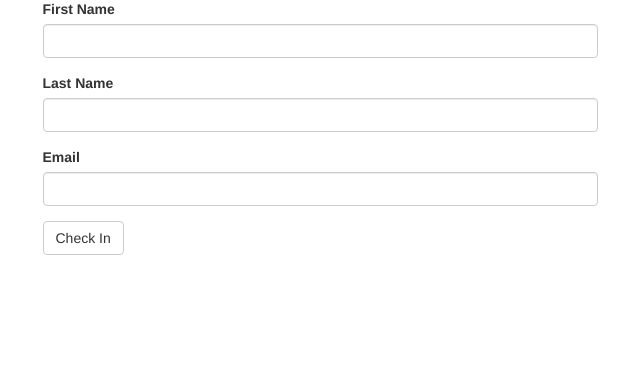
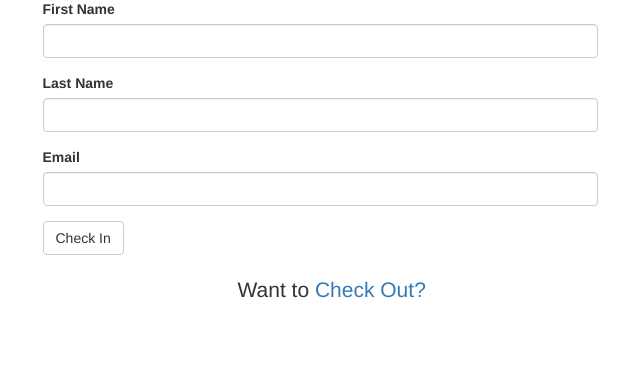
Before and after one commit to Danish11512/Visit, a Flask app: page /check_in in a window 1280 px wide. Shown: the part 310-684 px from the top of the page, without its empty margins (320-960 px from the left). Run offline with Flask 2, Linux system fonts and the light colour scheme; some libraries are stand-ins or nearby versions.

Commit message:
checkout link on checkin page

```diff
--- a/app/main/views.py
+++ b/app/main/views.py
@@ -42,6 +42,7 @@ def check_in():
             current_app.logger.info("Guest doesn't exist for today")
             # if guest doesn't exist then tell them they don't have an appointment
             flash('It looks like you don\'t have an appointment today', category='error')
+            return redirect(url_for('main.check_in'))
 
     return render_template('main/check_in.html', form=form)
 
@@ -76,6 +77,7 @@ def check_out():
             current_app.logger.info("Guest doesn't exist for today")
             # if guest doesn't exist then tell them they don't have an appointment
             flash('It looks like you didn\'t have an appointment today', category='error')
+            return redirect(url_for('main.check_in'))
 
     return render_template('main/check_out.html', form=form)
 
--- a/app/templates/main/check_in.html
+++ b/app/templates/main/check_in.html
@@ -9,6 +9,7 @@ NYCDORIS Check in
 {% block content %}
 
 <br><br><br><br><br><br>
+
 <body>
   <div class="index-header text-center">
     <h1>Welcome to NYC Department of Records</h1>
@@ -19,8 +20,8 @@ NYCDORIS Check in
     <div class="row">
       <div class="col-md-3 col-sm-2"></div>
       <div class="col-md-6 col-sm-8">
-          {{wtf.quick_form(form)}}
-          <!-- <div class="form-row">
+        {{wtf.quick_form(form)}}
+        <!-- <div class="form-row">
         <div class="form-group col-md-6">
           <label for="firstname">First Name</label>
           <input class="form-control" id="firstname" placeholder="First Name">
@@ -44,6 +45,12 @@ NYCDORIS Check in
       </div>
       <div class="col-md-3 col-sm-2"></div>
     </div>
+    <div class="row">
+      <div class="col-md-5 col-sm-4"></div>
+      <div class="col-md-5 col-sm-2">
+        <h2 class="lead"> Want to <a href="{{ url_for('main.check_out') }}"> Check Out?</a></h2>
+      </div>
+    </div>
   </div>
 
 
```
